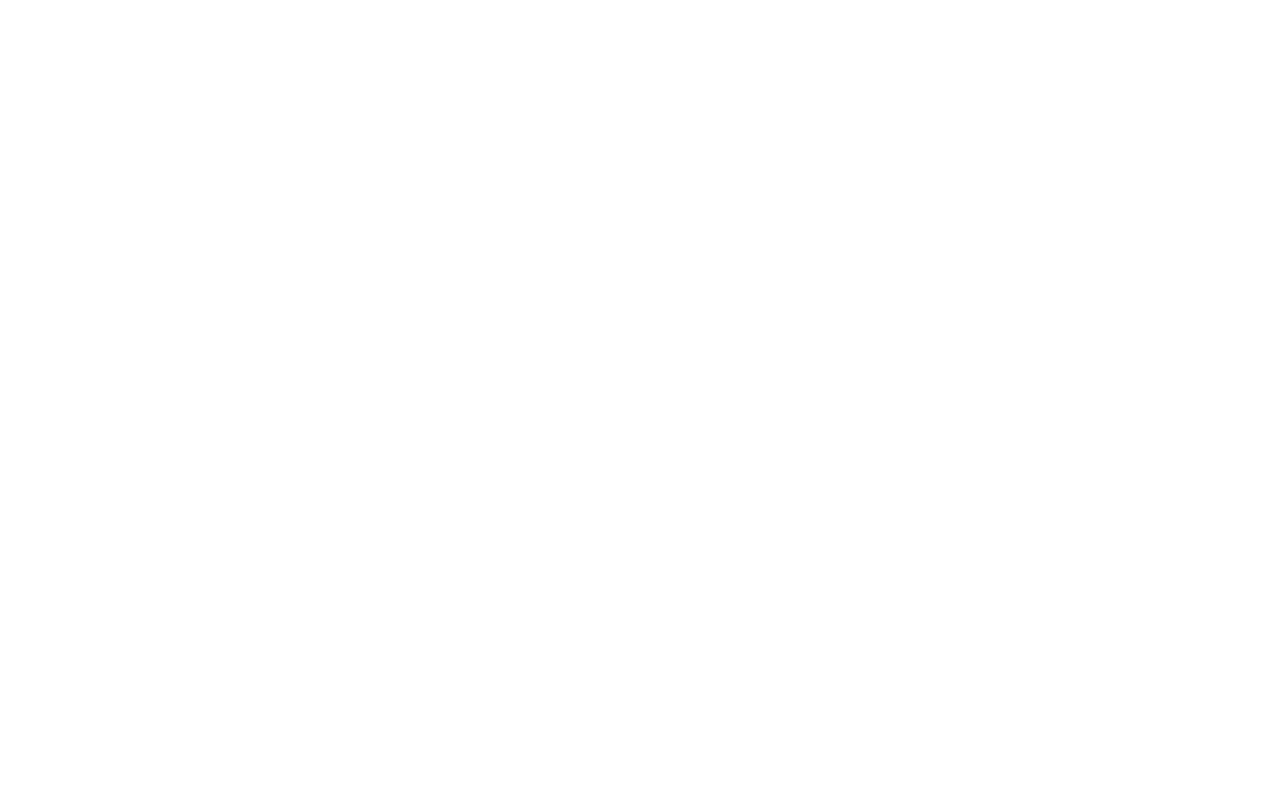
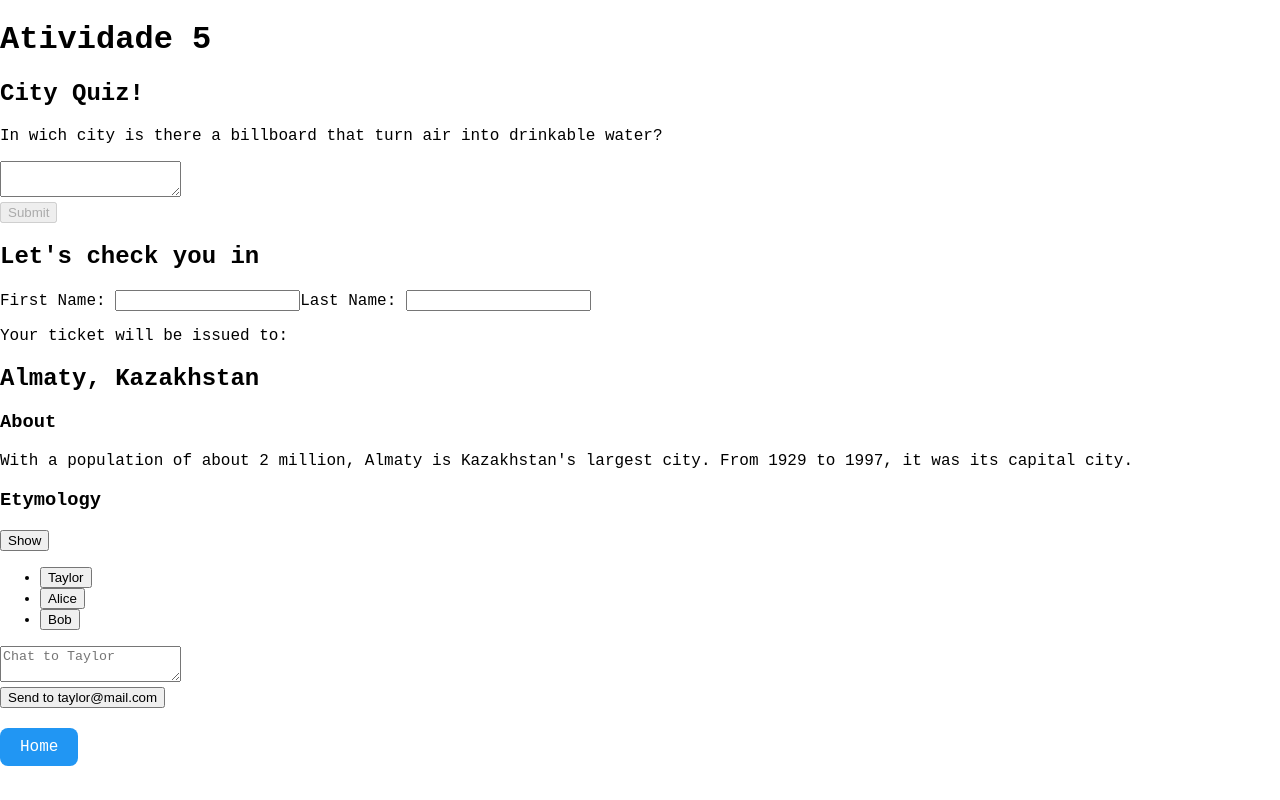
Before and after one commit to FelipeKondoNakano/atividadesReact, a React (Create React App) app: page /atv05 in a window 1280 px wide. Before the commit this address had no page. Built offline with nearby package versions, Linux system fonts and the light colour scheme.

Commit message:
Feat: Realização da Atividade05

```diff
--- /dev/null
+++ b/src/Atividade05/Atv05.js
@@ -0,0 +1,18 @@
+import { Link } from 'react-router-dom';
+import FormQuiz from './Components/FromQuiz';
+import FormTicket from './Components/FormTicket';
+import Accordion from './Components/Accordion';
+import Messenger from './Components/Messenger';
+
+export default function Atv05() {
+    return (
+        <>
+            <h1>Atividade 5</h1>
+            <FormQuiz />
+            <FormTicket />
+            <Accordion />
+            <Messenger />
+            <Link to="/" className="voltar-home">Home</Link>
+        </>
+    );
+}
--- /dev/null
+++ b/src/Atividade05/Components/Accordion.js
@@ -0,0 +1,35 @@
+import { useState } from 'react';
+
+export default function Accordion() {
+    const [activeIndex, setActiveIndex] = useState(0);
+
+    return(
+        <>
+            <h2>Almaty, Kazakhstan</h2>
+            <Panel title="About" isActive={activeIndex === 0} onShow={()=>setActiveIndex(0)}>
+                With a population of about 2 million, Almaty is Kazakhstan's largest city.
+                From 1929 to 1997, it was its capital city.
+            </Panel>
+            <Panel title="Etymology" isActive={activeIndex === 1} onShow={()=>setActiveIndex(1)}>
+                The name comes from <span lang="kk-KZ">алма</span> the Kazakh word for "apple" and is
+                often translated as "full of apples". In fact, the region surrounding Almaty is thought
+                to be ancestral home of the apple, and the wild <i lang="la">Malus sieversii</i>
+                is considered a likely candidate for the ancestor of the modern domestic apple.
+            </Panel>
+        </>
+    );
+}
+
+function Panel({
+    title,
+    children,
+    isActive,
+    onShow
+}) {
+    return(
+        <section className='panel'>
+            <h3>{title}</h3>
+            {isActive ? (<p>{children}</p>):(<button onClick={onShow}>Show</button>)}
+        </section>
+    )
+}
--- /dev/null
+++ b/src/Atividade05/Components/Chat.js
@@ -0,0 +1,13 @@
+import { useState } from 'react';
+
+export default function Chat({ contact }) {
+    const [text, setText] = useState('');
+
+    return (
+        <section className='chat'>
+            <textarea value={text} placeholder={'Chat to ' + contact.name} onChange={e=>setText(e.target.value)}/>
+            <br />
+            <button>Send to {contact.email}</button>
+        </section>
+    );
+}
--- /dev/null
+++ b/src/Atividade05/Components/ContactList.js
@@ -0,0 +1,15 @@
+export default function ContactList({selectedContact, contacts, onSelect}) {
+    return(
+        <section className="contact-list">
+            <ul>
+                {contacts.map(contact =>
+                    <li key={contact.email}>
+                        <button onClick={() => {
+                            onSelect(contact);
+                        }}>{contact.name}</button>
+                    </li>
+                )}
+            </ul>
+        </section>
+    );
+}
--- /dev/null
+++ b/src/Atividade05/Components/FormTicket.js
@@ -0,0 +1,28 @@
+import { useState } from 'react';
+
+export default function FormTicket() {
+    const [firstName, setFirstName] = useState('');
+    const [lastName, setLastName] = useState('');
+    const [fullName, setFullName] = useState('');
+
+    function handleFirstNameChange(e) {
+        setFirstName(e.target.value);
+        setFullName(e.target.value + ' ' + lastName);
+    }
+    function handleLastNameChange(e) {
+        setLastName(e.target.value);
+        setFullName(firstName + ' ' + e.target.value);
+    }
+
+    return (
+        <>
+            <h2>Let's check you in</h2>
+            <label>First Name: {' '}</label>
+            <input value={firstName} onChange={handleFirstNameChange}/>
+            <label>Last Name: {' '}</label>
+            <input value={lastName} onChange={handleLastNameChange}/>
+            <br/>
+            <p>Your ticket will be issued to: <b>{fullName}</b></p>
+        </>
+    );
+}
--- /dev/null
+++ b/src/Atividade05/Components/FromQuiz.js
@@ -0,0 +1,52 @@
+import { useState } from 'react';
+
+export default function FormQuiz() {
+    const [answer, setAnswer] = useState('');
+    const [error, setError] = useState(null);
+    const [status, setStatus] = useState('Typing!');
+
+    if(status === 'sucess') {
+        return <h1>That's right!</h1>
+    }
+
+    async function handleSubmit(e) {
+        e.preventDefault();
+        setStatus('Submitting');
+        try{
+            await submitForm(answer);
+            setStatus('sucess');
+        } catch(err) {
+            setStatus('Typing!');
+            setError(err);
+        }
+    }
+
+    function handleTextareaChange(e) {
+        setAnswer(e.target.value);
+    }
+
+    return(
+        <>
+            <h2>City Quiz!</h2>
+            <p>In wich city is there a billboard that turn air into drinkable water?</p>
+            <form onSubmit={handleSubmit}>
+                <textarea value={answer} onChange={handleTextareaChange} disabled={status === 'submitting'} /><br />
+                <button disabled={answer.length === 0 || status === 'submitting'}>Submit</button>
+                {error !== null && <p className='Error'>{error.message}</p>}
+            </form>
+        </>
+    );
+}
+
+function submitForm(answer) {
+    return new Promise((resolve,reject) => {
+        setTimeout(() => {
+            let shouldError = answer.toLowerCase() !== 'lima'
+            if (shouldError) {
+                reject(new Error('Try again!'));
+            } else {
+                resolve();
+            }
+        }, 1500);
+    });
+}
--- /dev/null
+++ b/src/Atividade05/Components/Messenger.js
@@ -0,0 +1,19 @@
+import { useState } from 'react';
+import ContactList from './ContactList';
+import Chat from './Chat';
+
+export default function Messenger() {
+    const [to, setTo] = useState(contacts[0]);
+    return(
+        <div>
+            <ContactList contacts={contacts} selectedContact={to} onSelect={contact => setTo(contact)}/>
+            <Chat key={to.email} contact={to}/>
+        </div>
+    );
+}
+
+const contacts = [
+    {name: 'Taylor', email: 'taylor@mail.com'},
+    {name: 'Alice', email: 'alice@mail.com'},
+    {name: 'Bob', email: 'bob@mail.com'}
+];
--- a/src/Home.js
+++ b/src/Home.js
@@ -11,6 +11,7 @@
                 <Link to="/Atv02" className="home-link">Atividade 2</Link>
                 <Link to="/Atv03" className="home-link">Atividade 3</Link>
                 <Link to="/Atv04" className="home-link">Atividade 4</Link>
+                <Link to="/Atv05" className="home-link">Atividade 5</Link>
             </nav>
         </div>
     );
--- a/src/minhasRotas.js
+++ b/src/minhasRotas.js
@@ -4,6 +4,7 @@
 import Atv02 from "./Atividade02/Atv02";
 import Atv03 from "./Atividade03/Atv03";
 import Atv04 from "./Atividade04/Atv04";
+import Atv05 from "./Atividade05/Atv05";
 
 export default function MinhaRotas(){
     return (
@@ -14,6 +15,7 @@
             <Route path="/atv02" element={<Atv02 />}/>
             <Route path="/atv03" element={<Atv03 />}/>
             <Route path="/atv04" element={<Atv04 />}/>
+            <Route path="/atv05" element={<Atv05 />}/>
         </Routes>
         </BrowserRouter>
     );
```
